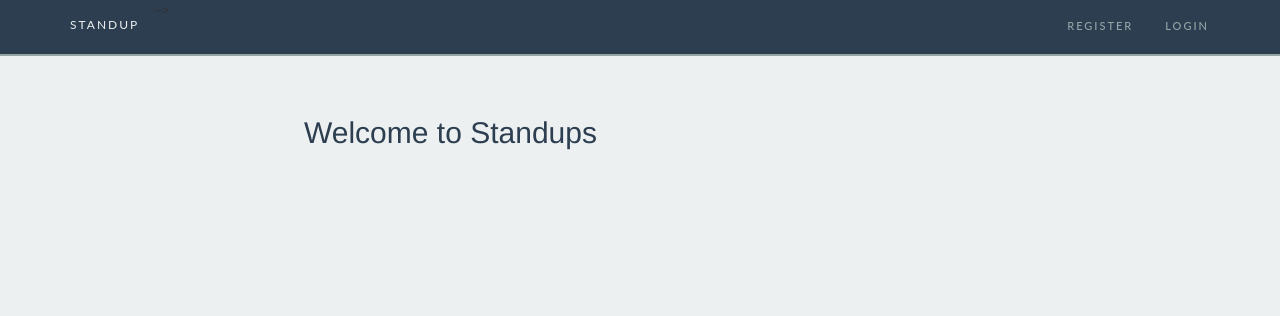
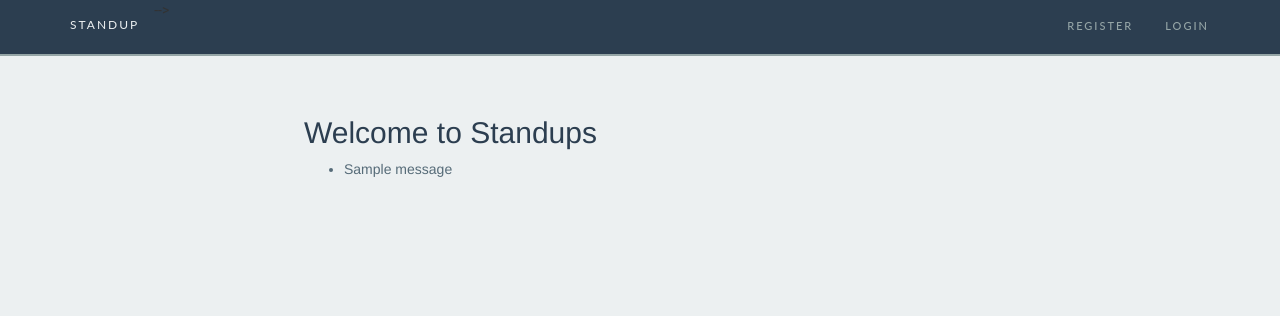
Before and after one commit to CuriousLearner/standup, a Django app: page / in a window 1280 px wide. Shown: the top 316 px of the page. Run offline with Django 3.2, Linux system fonts and the light colour scheme; tables that the repository leaves empty hold one stand-in row (values such as "Sample post"); one stand-in notice (Sample message) is shown; some libraries are stand-ins or nearby versions.

Commit message:
Issues proper redirect and flash message on successfully registering

```diff
--- a/src/authen/views.py
+++ b/src/authen/views.py
@@ -2,6 +2,7 @@ from django.http import HttpResponse, HttpResponseRedirect
 from django.shortcuts import render
 from django.contrib.auth import authenticate, login, logout
 from django.views.decorators.csrf import requires_csrf_token
+from django.contrib import messages
 
 from .forms import LoginForm, RegistrationForm
 
@@ -45,7 +46,8 @@ def auth_register(request):
         else:
             context = {'form': form}
             return render(request, 'register.html', context=context)
-        return HttpResponse("Registered Successfully", status=200)
+        messages.success(request, 'Successfully registered. Please login now.')
+        return HttpResponseRedirect('/')
 
     if request.method == 'GET':
         form = RegistrationForm(None)
--- a/src/templates/index.html
+++ b/src/templates/index.html
@@ -1,4 +1,11 @@
 {% extends 'base.html' %}
 {% block main %}
   <h2>Welcome to Standups</h2>
+  {% if messages %}
+    <ul class="messages">
+        {% for message in messages %}
+        <li{% if message.tags %} class="{{ message.tags }}"{% endif %}>{{ message }}</li>
+        {% endfor %}
+    </ul>
+  {% endif %}
 {% endblock %}
```
